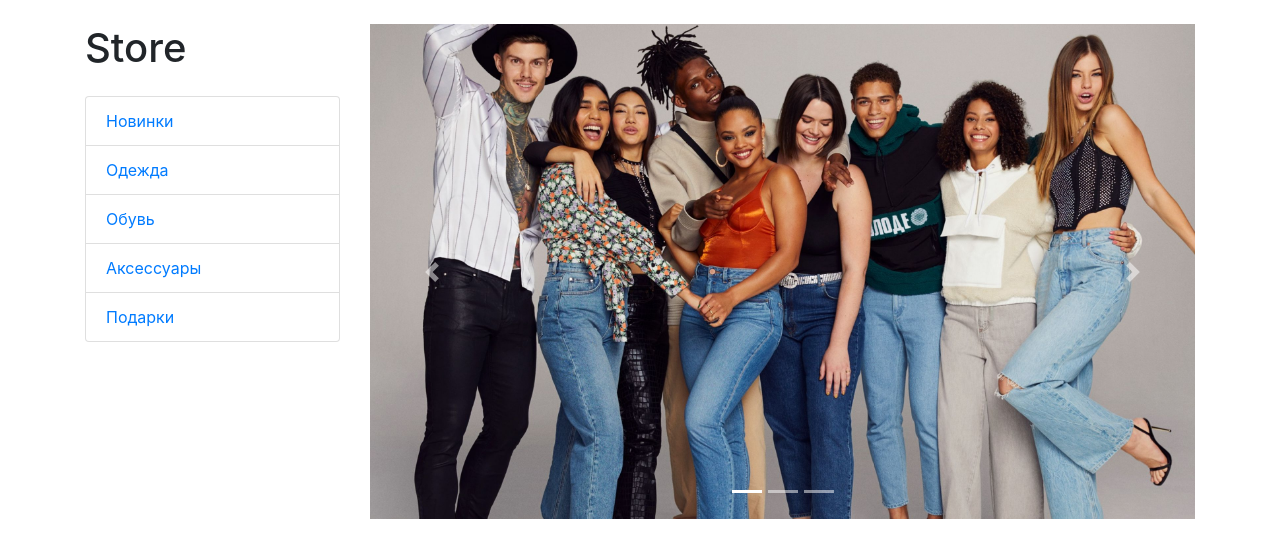
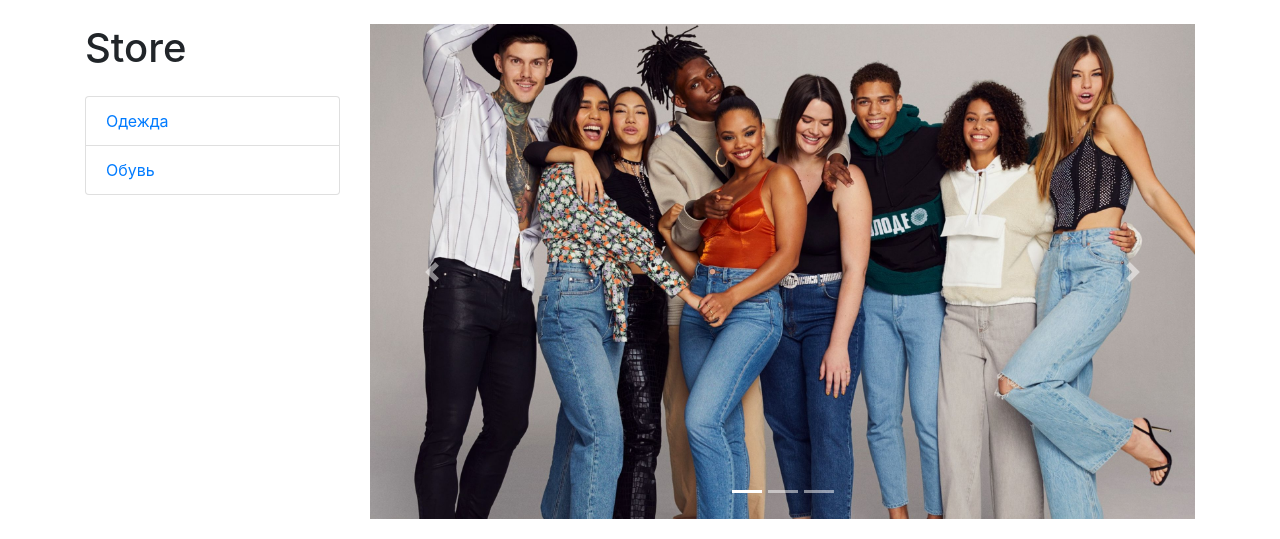
Before and after one commit to MaksimochkinBogdan/store, a Django app: page /products/ in a window 1280 px wide. Shown: the part 56-595 px from the top of the page. Run offline with Django 4.2, Linux system fonts and the light colour scheme; data comes from the database, SQL or seed files in the repository; some libraries are stand-ins or nearby versions.

Commit message:
lesson5 {categories}

```diff
--- a/products/templates/products/products.html
+++ b/products/templates/products/products.html
@@ -13,11 +13,9 @@
 
 				<h1 class="my-4">Store</h1>
 				<div class="list-group">
-					<a href="#" class="list-group-item">Новинки</a>
-					<a href="#" class="list-group-item">Одежда</a>
-					<a href="#" class="list-group-item">Обувь</a>
-					<a href="#" class="list-group-item">Аксессуары</a>
-					<a href="#" class="list-group-item">Подарки</a>
+					{% for category in categories %}
+						<a href="#" class="list-group-item">{{ category.name }}</a>
+					{% endfor %}
 				</div>
 
 			</div>
```
